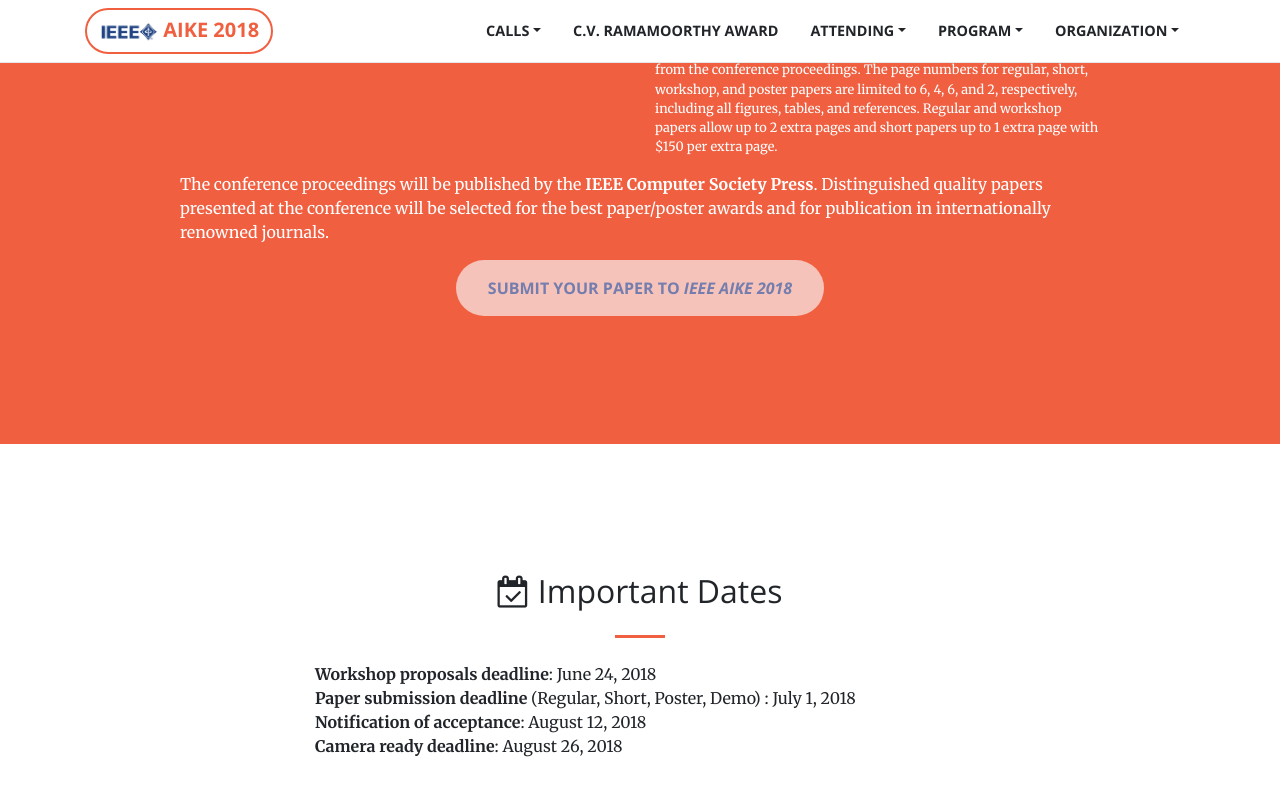
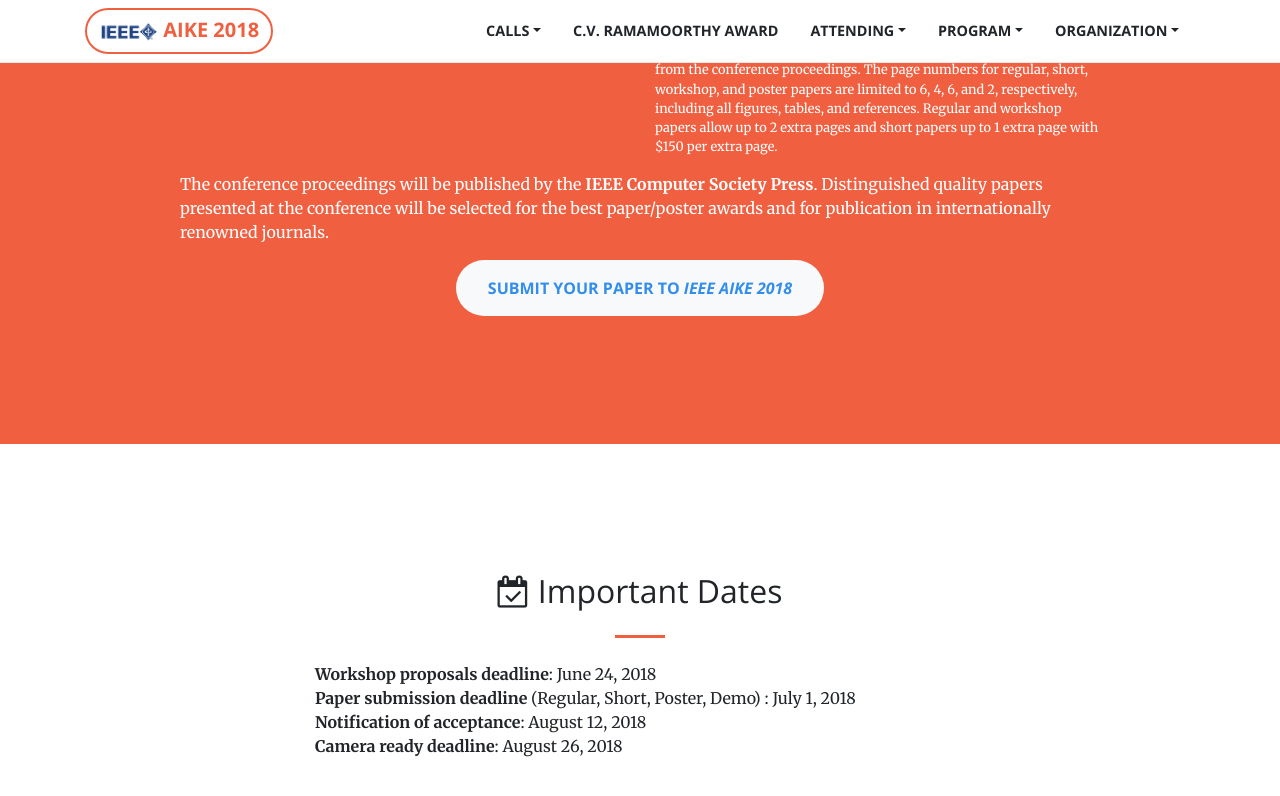
Before and after one commit to ieee-aike/2018, a Jekyll site: the page built from index.md, in a window 1280 px wide and 900 px high, scrolled down 2552 px. Shown: the top 796 px of the window. Built offline with Jekyll 4.4.1, drawn with Linux system fonts in a browser that asks for light colours.

Commit message:
Update main.html

```diff
--- a/_layouts/main.html
+++ b/_layouts/main.html
@@ -228,7 +228,7 @@
           <div class="col-lg-10 mx-auto text-white text-center mt-3">
             <!--<p class="text-faded mb-4">Start Bootstrap has everything you need to get your new website up and running in no time! All of the templates and themes on Start Bootstrap are open source, free to download, and easy to use. No strings attached!</p>-->
             <!--<a class="btn btn-light btn-xl disabled js-scroll-trigger" href="#services">Submit your Paper <br/>to <i>IEEE AIKE 2018</i> <small>(available soon)</small></a>-->
-		<a class="btn btn-light btn-xl disabled js-scroll-trigger" href="https://easychair.org/conferences/?conf=aike2018">Submit your paper to <i>IEEE AIKE 2018</i></a>
+		<a class="btn btn-light btn-xl js-scroll-trigger" href="https://easychair.org/conferences/?conf=aike2018">Submit your paper to <i>IEEE AIKE 2018</i></a>
 		</div>
 
           </div>
```
